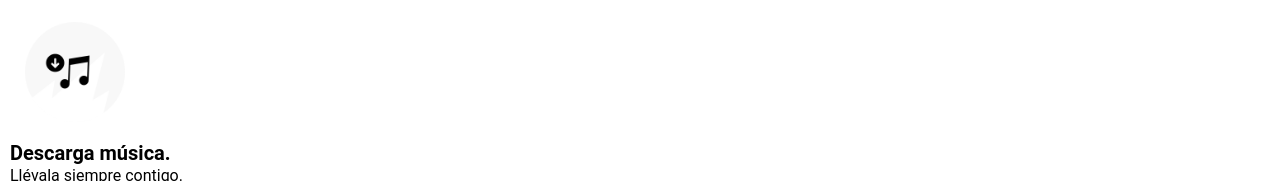
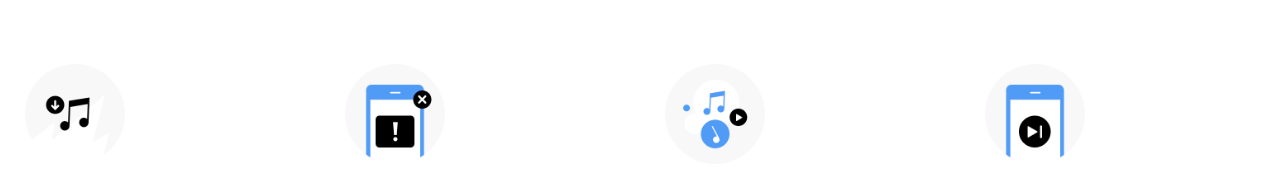
Before and after one commit to Adalab/promo-q-module-1.2-pair-12-spotify, a website: page public/index.html in a window 1280 px wide. Shown: the part 554-735 px from the top of the page. Drawn offline with Linux system fonts and the light colour scheme.

Commit message:
Grid layout, yasss

```diff
--- a/src/scss/layout/_benefits.scss
+++ b/src/scss/layout/_benefits.scss
@@ -1,25 +1,58 @@
 /* benefits area */
+
+.benefits-wrapper {
+  display: grid;
+  grid-template-columns: 1fr;
+
+  @media all and (min-width: 768px) {
+    grid-template-columns: 1fr 1fr;
+    grid-template-rows: 1fr 1fr 1fr;
+    row-gap: 20px;
+  }
+
+  @media all and (min-width: 1200px) {
+    grid-template-columns: repeat(4, 1fr);
+    grid-template-rows: 1fr 2fr;
+  }
+}
 
 .benefits-title {
   margin-top: 50px;
   text-align: center;
   font-size: 35px;
+  @media all and (min-width: 768px) {
+    grid-column: span 2;
+  }
+  @media all and (min-width: 1200px) {
+    grid-column: span 4;
+  }
 }
 
-  .benefits {
-    display: flex;
-    flex-direction: column;
-    align-items: flex-start;
-    margin: 50px auto;
-    max-width: 400px;
-  }
+// .benefits {
+//   // display: flex;
+//   // flex-direction: column;
+//   // align-items: flex-start;
+//   margin: 50px auto;
+//   // max-width: 400px;
+// }
 
 /* benefit item */
 
 .benefit {
-    display: flex;
-    align-items: left;
+  // display: flex;
+  // align-items: left;
+  display: grid;
+  grid-template-columns: 1fr 2fr;
   padding: 10px;
+  grid-template-rows: 100px;
+  line-height: 50px;
+  align-items: center;
+
+  @media all and (min-width: 768px) {
+    align-items: none;
+    line-height: 20px;
+    width: 100%;
+  }
 }
 
 .benefit-img {
--- a/src/scss/main.scss
+++ b/src/scss/main.scss
@@ -69,16 +69,16 @@ body {
   .hero-title {
     margin-top: 100px;
   }
-  .benefits {
-    flex-direction: row;
-    justify-content: center;
-    flex-wrap: wrap;
-    max-width: 700px;
-  }
+  // .benefits {
+  //   flex-direction: row;
+  //   justify-content: center;
+  //   flex-wrap: wrap;
+  //   max-width: 700px;
+  // }
 
-  .benefit {
-    width: 50%;
-  }
+  // .benefit {
+  //   width: 50%;
+  // }
 }
 
 @media all and (min-width: 1200px) {
```
Also changed, not shown: public/assets/css/main.css, 1 other file. Lines whose indentation alone changed are shown as unchanged.
